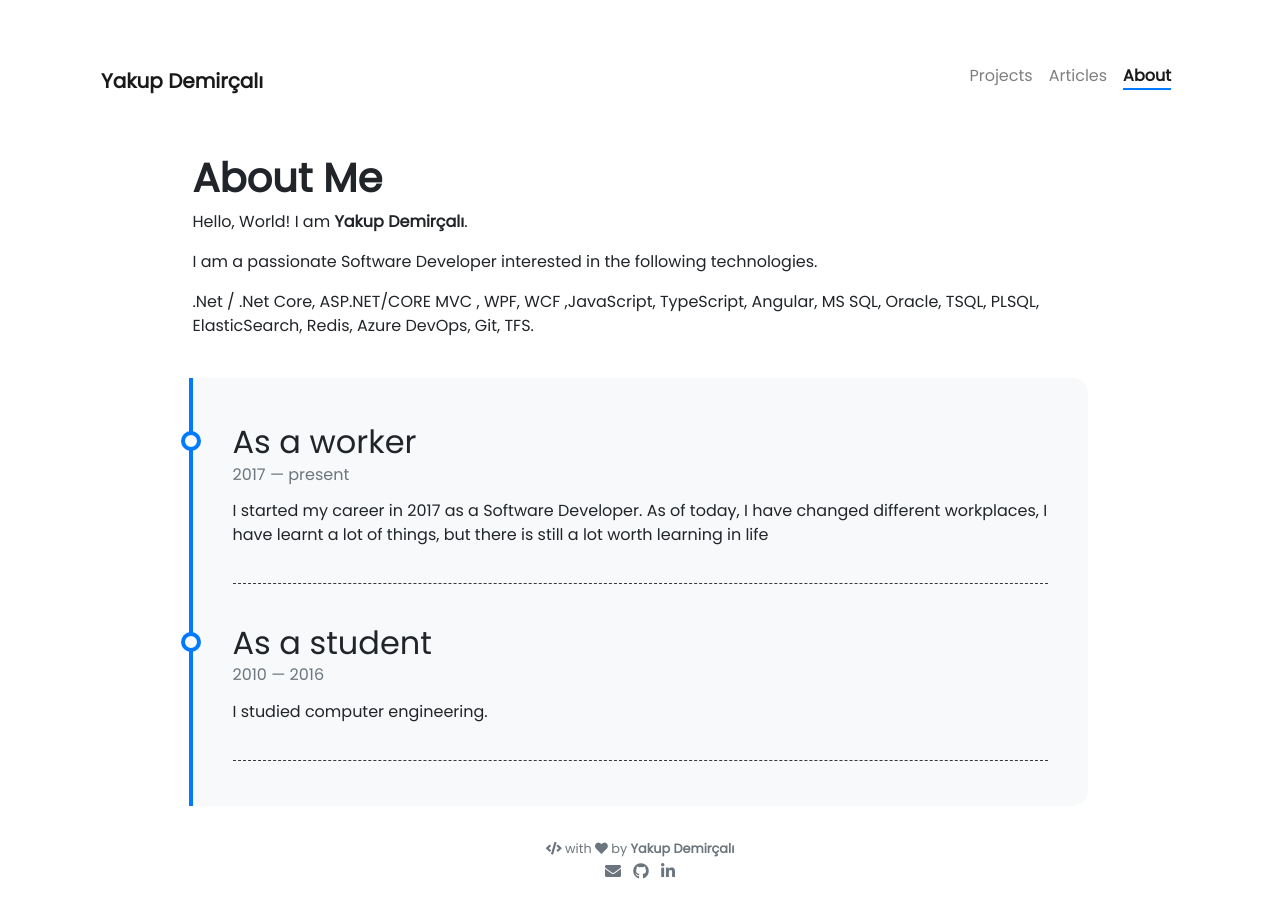
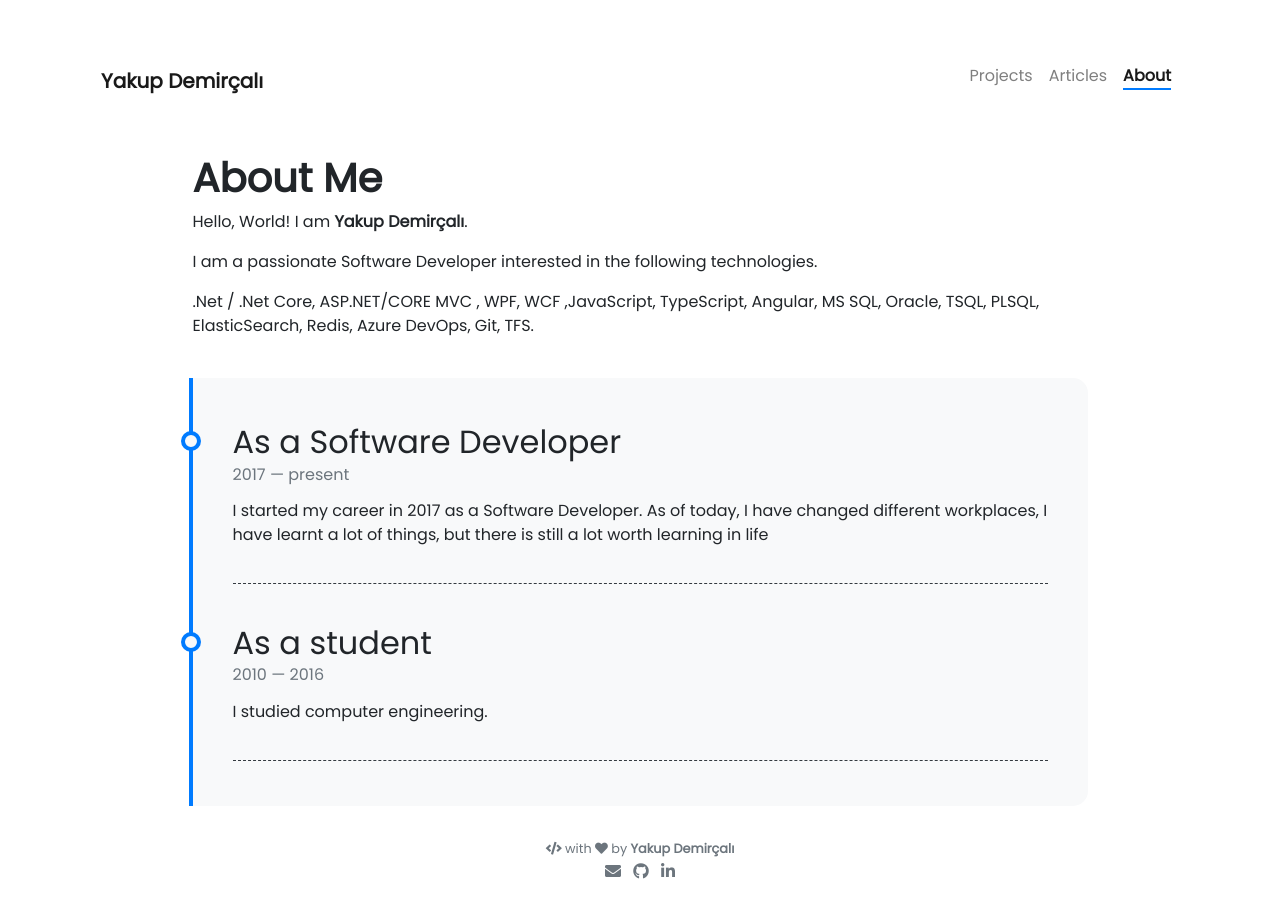
Before and after one commit to ydemircali/ydemircali.github.io, a Jekyll site: the page built from pages/about.md, in a window 1280 px wide. Built offline with Jekyll 4.4.1, drawn with Linux system fonts in a browser that asks for light colours; nearby versions of some CDN libraries.

Commit message:
Update timeline.yml

```diff
--- a/_data/timeline.yml
+++ b/_data/timeline.yml
@@ -1,4 +1,4 @@
-- title: As a worker
+- title: As a Software Developer
   from: 2017
   to: present
   description: I started my career in 2017 as a Software Developer. As of today, I have changed different workplaces, I have learnt a lot of things, but there is still a lot worth learning in life
```
